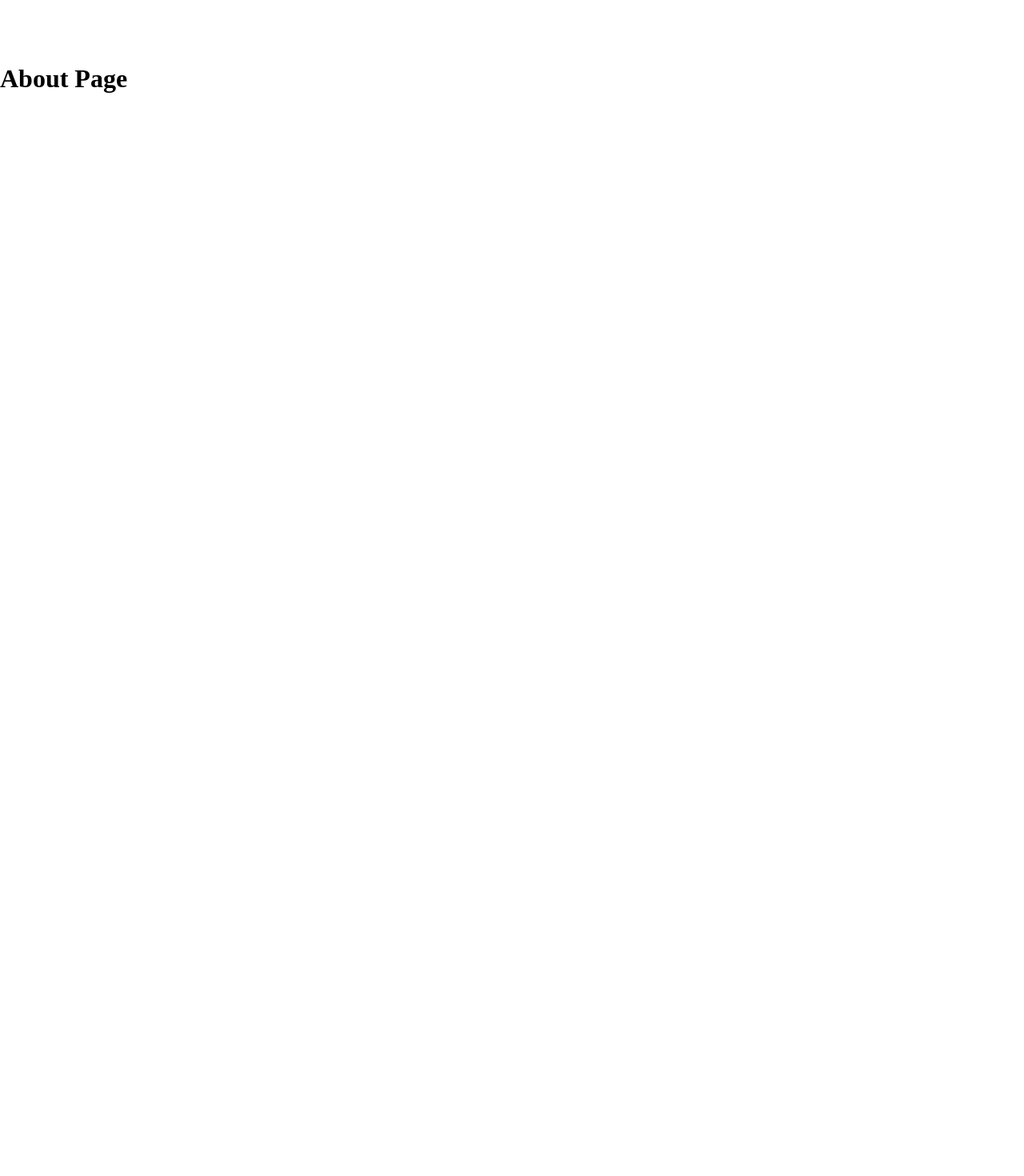
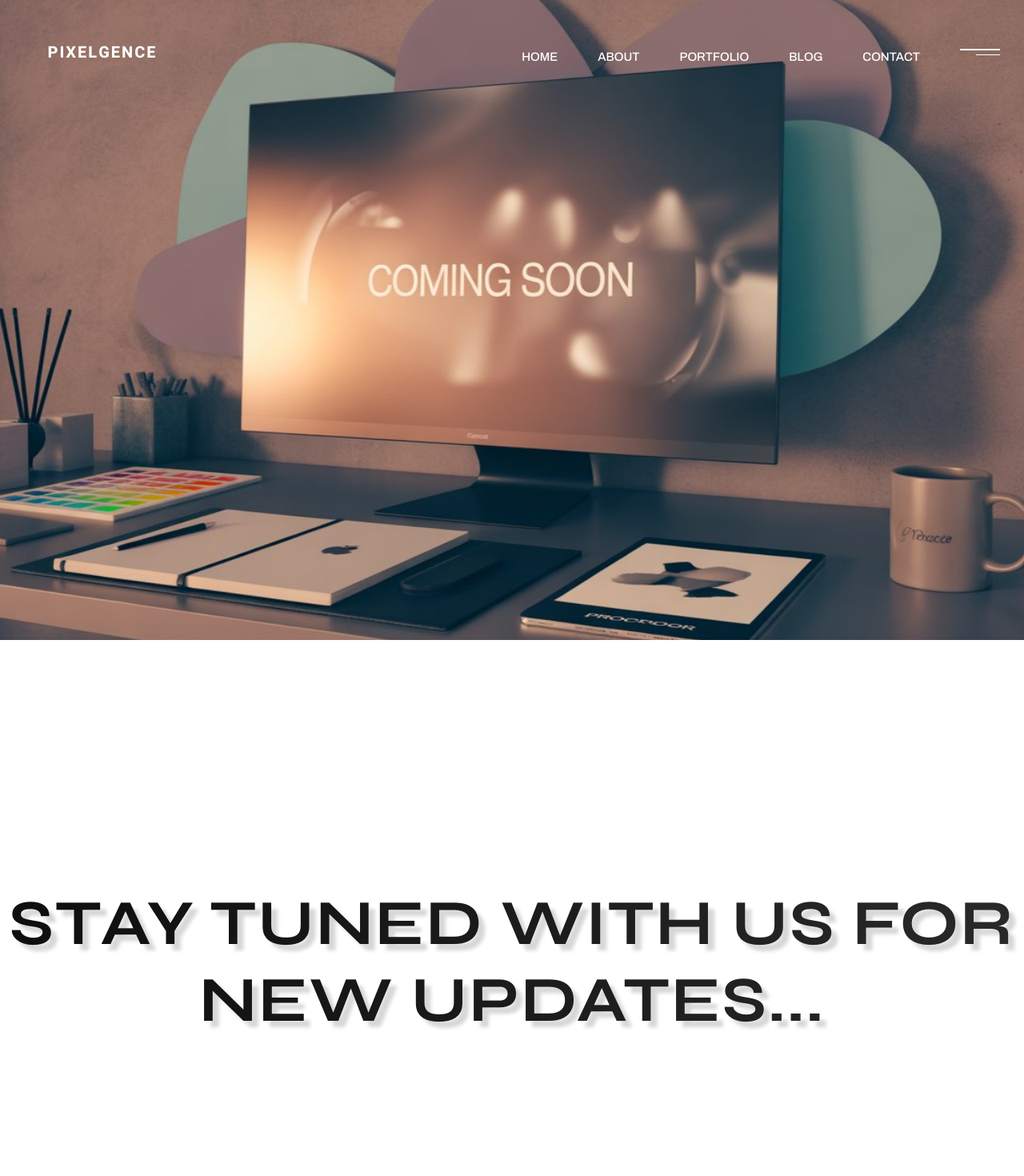
Before and after one commit to TechS2105/Pixelgence, a React (Vite) app: page /about in a window 1280 px wide. Shown: the top 1470 px of the page at 80% size. Before the commit the page ends 800 px from the top, so only its background shows below. Built offline with nearby package versions, Linux system fonts and the light colour scheme.

Commit message:
add new About page

```diff
--- /dev/null
+++ b/public/styles/About.module.css
@@ -0,0 +1,71 @@
+@font-face {
+    font-family: 'stayTunedFont';
+    src: url('../fonts/syne/OTF/Syne-Bold.otf');
+}
+
+.aboutBannerImage{
+
+    width: 100%;
+    height: 100vh;
+    margin-top: -80px;
+    position: relative;
+    overflow: hidden;
+
+}
+
+.aboutBannerImage > img{
+
+    position: absolute;
+    top: 0;
+    left: 0;
+    object-fit: cover;
+    width: 100%;
+    height: 100%;
+    animation: bannerImageZoomAnime 10s ease;
+
+}
+
+@keyframes bannerImageZoomAnime {
+
+    50%{
+
+        transform: scale(1.1);
+        filter: blur(0px);
+
+    }0%, 100%{
+
+        transform: scale(1);
+        filter: blur(5px);
+
+    }100%{
+
+        filter: blur(0px);
+
+    }
+
+}
+
+.stayTunedSection{
+
+    width: 100%;
+    height: 100vh;
+    display: flex;
+    align-items: center;
+    justify-content: center;
+
+}
+
+.stayTunedSection > h1{
+
+    font-family: 'stayTunedFont';
+    text-transform: uppercase;
+    letter-spacing: 2px;
+    font-size: 80px;
+    text-align: center;
+    -webkit-background-clip: text;
+    background-clip: text;
+    background-image: linear-gradient(to right, #0e0e0e,#292929);
+    -webkit-text-fill-color: transparent;
+    filter: drop-shadow(8px 8px 2px #d7d7d7);
+
+}
--- a/src/components/About.jsx
+++ b/src/components/About.jsx
@@ -1,10 +1,41 @@
 import React from 'react';
+import AboutStyle from '../../public/styles/About.module.css';
+import BannerImage from '../components/Bannerimage';
+import StayTunedSection from '../components/Staytuned';
+import Footer from '../components/Footer';
+
+let img="/images/banner image/img3.jpeg";
 
 function About() {
 
     return (
 
-        <h1> About Page </h1>
+        <>
+
+            <div className={AboutStyle.aboutBannerImage}>
+
+                <BannerImage
+
+                    image={img}
+                    title="About Coming Soon Banner Image"
+
+                />
+
+            </div>
+
+            <div className={AboutStyle.stayTunedSection}>
+
+                <StayTunedSection
+
+                    heading="Stay Tuned With Us For New Updates..."
+
+                />
+
+            </div>
+
+            <Footer />
+
+        </>
 
     );
 
--- /dev/null
+++ b/src/components/Bannerimage.jsx
@@ -0,0 +1,13 @@
+import React from 'react';
+
+function Bannerimage(props) {
+
+    return (
+
+        <img src={props.image} alt={props.title}/>
+
+    );
+
+}
+
+export default Bannerimage;
--- /dev/null
+++ b/src/components/Staytuned.jsx
@@ -0,0 +1,13 @@
+import React from 'react';
+
+function Staytuned(props) {
+
+    return (
+
+        <h1>{ props.heading }</h1>
+
+    );
+
+}
+
+export default Staytuned;
```
